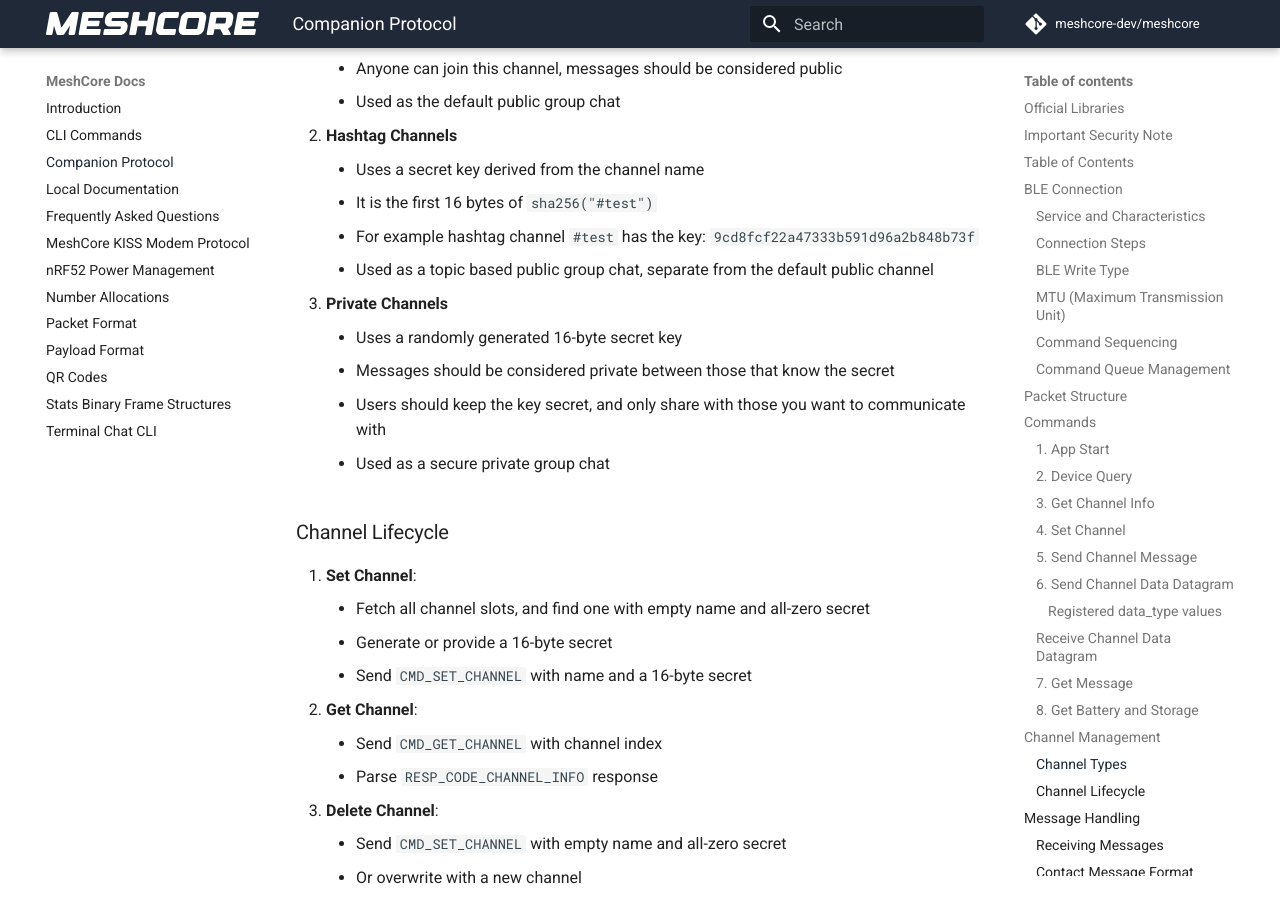
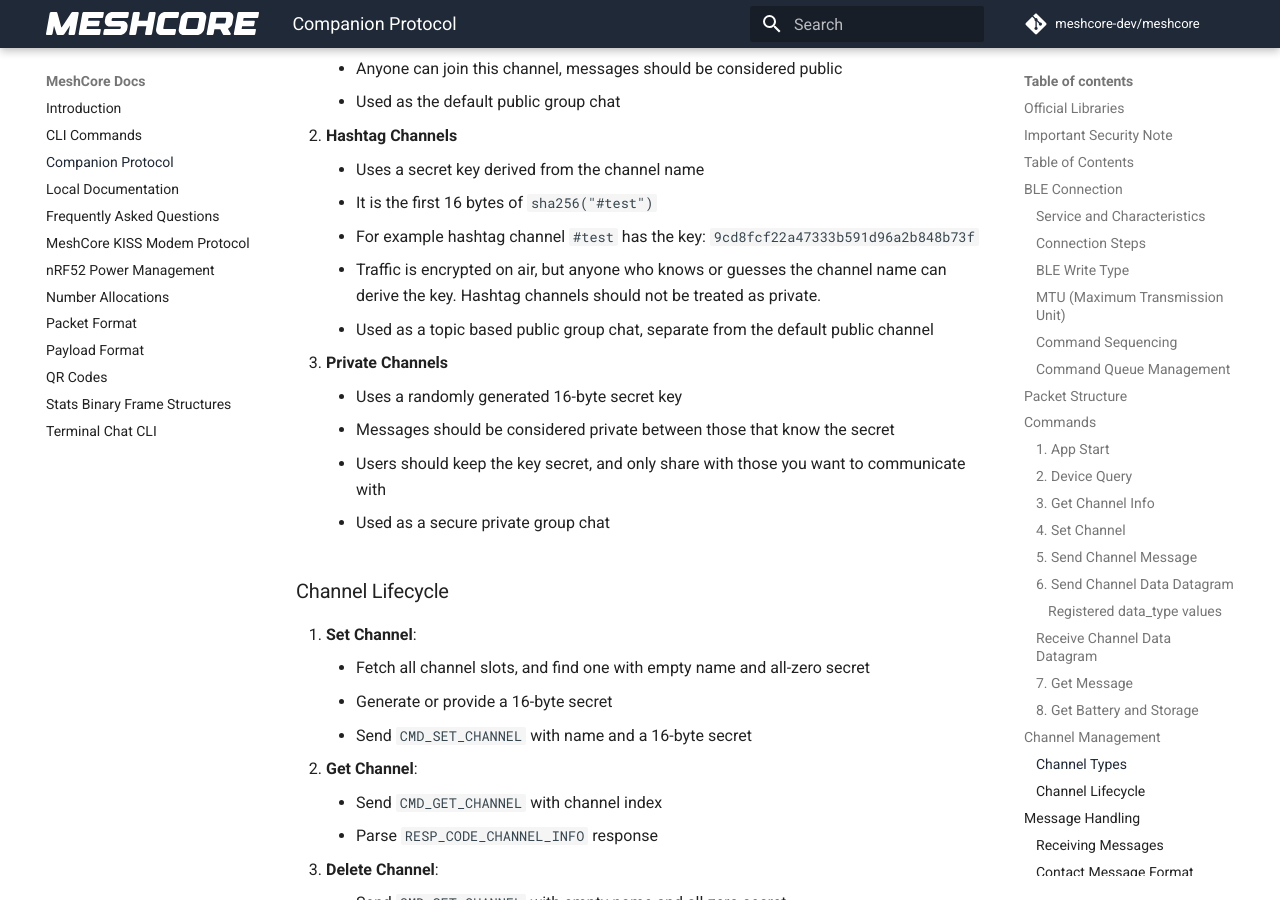
Before and after one commit to JacekVV/MeshCore-Hydra, an MkDocs documentation site: the page built from docs/companion_protocol.md, in a window 1280 px wide and 900 px high, scrolled down 10768 px. Built offline with MkDocs 1.6.1 and Material for MkDocs 9.7.7, drawn with Linux system fonts in a browser that asks for light colours; comment, search, counter and statistics services are not loaded.

Commit message:
Clarify hashtag privacy and group sender identity

```diff
--- a/docs/companion_protocol.md
+++ b/docs/companion_protocol.md
@@ -440,6 +440,8 @@ Byte 0: 0x14
     - Uses a secret key derived from the channel name
     - It is the first 16 bytes of `sha256("#test")`
     - For example hashtag channel `#test` has the key: `9cd8fcf22a47333b591d96a2b848b73f`
+    - Traffic is encrypted on air, but anyone who knows or guesses the channel
+      name can derive the key. Hashtag channels should not be treated as private.
     - Used as a topic based public group chat, separate from the default public channel
 3. **Private Channels**
     - Uses a randomly generated 16-byte secret key
```
Also changed, not shown: docs/payloads.md (+3 -0 lines).
